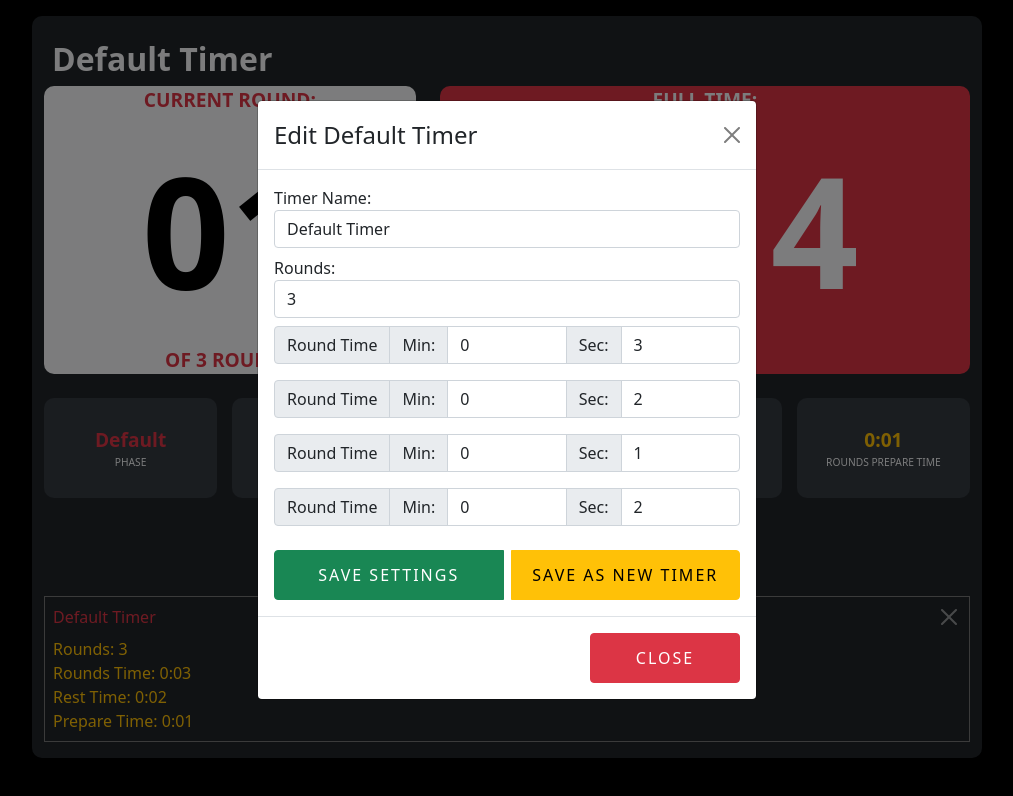
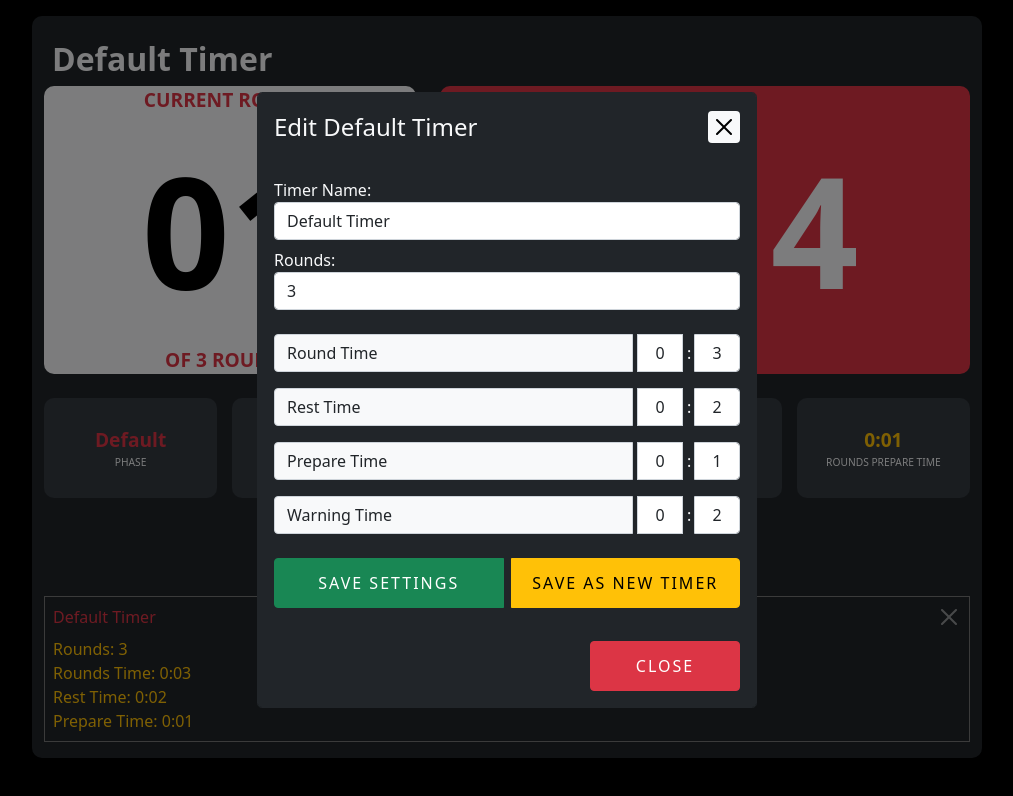
Before and after one commit to Omega24v/BoxingApp, a React (Create React App) app: page / in a window 1280 px wide. Both pictures are taken after a click on the button "EDIT". Shown: the top 796 px of the page, without its empty margins (133-1146 px from the left). Built offline with nearby package versions, Linux system fonts and the light colour scheme.

Commit message:
add style for modal form

```diff
--- a/src/App.sass
+++ b/src/App.sass
@@ -7,6 +7,23 @@
   background-color: $black
   color: $light
 
+.modal-header .btn-close
+  margin: 0
+  background-color: $light
+  opacity: 1
+
 // Dark Theme
 [data-theme="dark"]
   background-color: $black
+  .modal-header,
+  .modal-content,
+  .modal-footer
+    border-color: $dark
+  .modal-content
+    background-color: $dark
+    color: $light
+
+  .edit-form__group
+    .input-group-text
+      background-color: $light
+      border: 1px solid $gray-400
--- a/src/components/timerEdit/TimerEdit.js
+++ b/src/components/timerEdit/TimerEdit.js
@@ -4,6 +4,7 @@ import {connect} from "react-redux";
 import {addTimer, startTimer, saveEditData, onChangeEditData, toggleEditTimer} from "../../store/actions/timerActions";
 import {getRandomId} from "../../utils/getRandomId";
 import {getMinAndSecFromMs, getMsFromMinAndSec} from "../../utils/timeConverter";
+import './TimerEdit.sass'
 
 const TimerEdit = props => {
 
@@ -31,7 +32,7 @@ const TimerEdit = props => {
     }
 
     return (
-        <Form className="d-flex flex-column">
+        <Form className="edit-form d-flex flex-column">
             <Form.Label>
                 Timer Name:
                 <Form.Control name='name' onChange={setTimerData} value={props.editTimerData.name} type="text"/>
@@ -40,53 +41,48 @@ const TimerEdit = props => {
                 Rounds:
                 <Form.Control name='rounds' onChange={setTimerData} value={props.editTimerData.rounds} type="number"/>
             </Form.Label>
-            <InputGroup className="mb-3">
+
+            <InputGroup className="edit-form__group my-3">
                 <InputGroup.Text>Round Time</InputGroup.Text>
-                <InputGroup.Text>Min:</InputGroup.Text>
                 <Form.Control name='roundTimeMin'
                     onChange={setTimerData}
                     value={getMinAndSecFromMs(props.editTimerData.roundTime).min}
-                    type="number"/>
-                <InputGroup.Text>Sec:</InputGroup.Text>
+                    type="number"/><span className="mx-1">:</span>
                 <Form.Control name='roundTimeSec'
                     onChange={setTimerData}
                     value={getMinAndSecFromMs(props.editTimerData.roundTime).sec}
                     type="number"/>
             </InputGroup>
-            <InputGroup className="mb-3">
-                <InputGroup.Text>Round Time</InputGroup.Text>
-                <InputGroup.Text>Min:</InputGroup.Text>
+            <InputGroup className="edit-form__group mb-3">
+                <InputGroup.Text>Rest Time</InputGroup.Text>
                 <Form.Control name='restTimeMin'
                     onChange={setTimerData}
                     value={getMinAndSecFromMs(props.editTimerData.restTime).min}
-                    type="number"/>
-                <InputGroup.Text>Sec:</InputGroup.Text>
+                    type="number"/><span className="mx-1">:</span>
                 <Form.Control name='restTimeSec'
                     onChange={setTimerData}
                     value={getMinAndSecFromMs(props.editTimerData.restTime).sec}
                     type="number"/>
             </InputGroup>
-            <InputGroup className="mb-3">
-                <InputGroup.Text>Round Time</InputGroup.Text>
-                <InputGroup.Text>Min:</InputGroup.Text>
-                <Form.Control name='prepareTimeMin'
+            <InputGroup className="edit-form__group mb-3 align-items-center">
+                <InputGroup.Text className="group-item">Prepare Time</InputGroup.Text>
+                <Form.Control
+                    name='prepareTimeMin'
                     onChange={setTimerData}
                     value={getMinAndSecFromMs(props.editTimerData.prepareTime).min}
-                    type="number"/>
-                <InputGroup.Text>Sec:</InputGroup.Text>
-                <Form.Control name='prepareTimeSec'
+                    type="number"/><span className="mx-1">:</span>
+                <Form.Control
+                    name='prepareTimeSec'
                     onChange={setTimerData}
                     value={getMinAndSecFromMs(props.editTimerData.prepareTime).sec}
                     type="number"/>
             </InputGroup>
-            <InputGroup className="mb-3">
-                <InputGroup.Text>Round Time</InputGroup.Text>
-                <InputGroup.Text>Min:</InputGroup.Text>
+            <InputGroup className="edit-form__group mb-3">
+                <InputGroup.Text>Warning Time</InputGroup.Text>
                 <Form.Control name='warningTimeMin'
                     onChange={setTimerData}
                     value={getMinAndSecFromMs(props.editTimerData.warningTime).min}
-                    type="number"/>
-                <InputGroup.Text>Sec:</InputGroup.Text>
+                    type="number"/><span className="mx-1">:</span>
                 <Form.Control name='warningTimeSec'
                     onChange={setTimerData}
                     value={getMinAndSecFromMs(props.editTimerData.warningTime).sec}
--- a/src/components/timerEdit/TimerEdit.sass
+++ b/src/components/timerEdit/TimerEdit.sass
@@ -0,0 +1,23 @@
+.edit-form
+
+  .form-control
+    &::-webkit-outer-spin-button,
+    &::-webkit-inner-spin-button
+      -webkit-appearance: none
+      margin: 0
+    &[type=number]
+      -moz-appearance: textfield
+  .edit-form__group
+    align-items: center
+
+.edit-form__group
+  align-items: center
+  .input-group-text
+    flex-grow: 3
+    flex-basis: 300px
+    margin-right: 5px
+    background-color: transparent
+    border: 0
+  .form-control
+    flex-grow: 1
+    text-align: center
```
